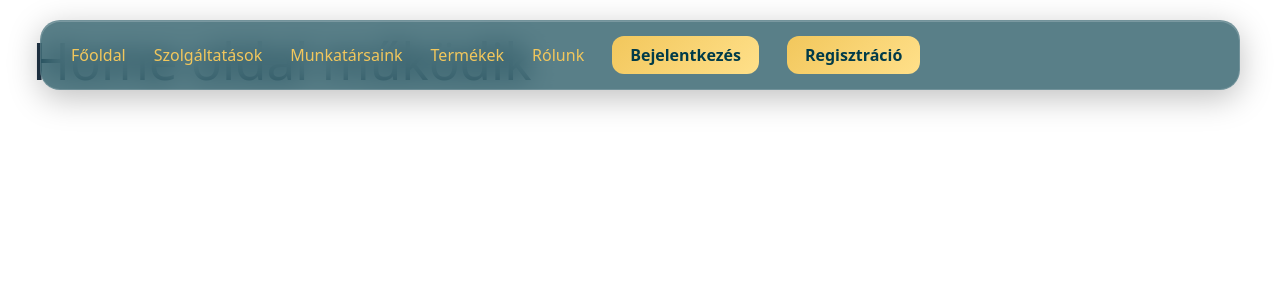
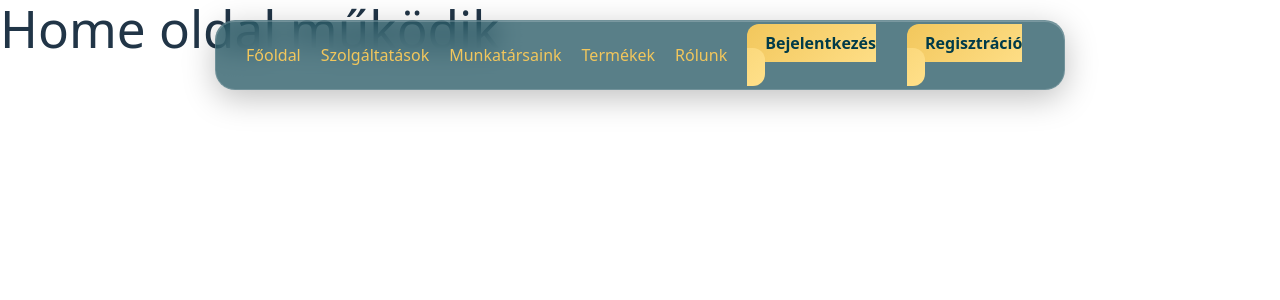
Before and after one commit to SpookyTenti/WebKer, a React (Vite) app: page / in a window 1280 px wide. Shown: the top 300 px of the page. Built offline with nearby package versions, Linux system fonts and the light colour scheme.

Commit message:
Navbar Final, marmint nagyon remelem ):

```diff
--- a/src/components/Navbar/Navbar.css
+++ b/src/components/Navbar/Navbar.css
@@ -1,21 +1,22 @@
-/*NAV WRAPPER*/
+/* NAV WRAPPER – mindig 100% széles, középre igazítva */
 nav {
   position: fixed;
   top: 20px;
-  left: 50%;
-  transform: translateX(-50%);
-  width: 95%;
-  max-width: 1200px;
-  height: 70px;
+  left: 0;
+  width: 100%;
+  display: flex;
+  justify-content: center;
   z-index: 1000;
 }
 
-/* GLASS CONTAINER */
+/* GLASS CONTAINER – ez a középső "kártya" */
 nav > div {
-  width: 100%;
-  height: 100%;
-  display: grid;
-  grid-template-columns: auto 1fr auto;
+  width: 90%;
+  max-width: 1100px;
+  height: 70px;
+
+  display: flex;
+  justify-content: center;
   align-items: center;
   padding: 0 30px;
 
@@ -29,17 +30,20 @@ nav > div {
   box-shadow:
     0 8px 32px rgba(0, 0, 0, 0.25),
     inset 0 1px 0 rgba(255, 255, 255, 0.2);
+
+  position: relative;
 }
 
-/*HAMBURGER*/
+/* HAMBURGER BUTTON */
 nav button {
+  position: absolute;
+  left: 20px;
   font-size: 28px;
   background: none;
   border: none;
   color: #f2c75c;
   cursor: pointer;
   display: none;
-  justify-self: start;
   transition: transform 0.3s ease;
 }
 
@@ -50,13 +54,12 @@ nav button:hover {
 /* MENU DESKTOP */
 nav ul {
   list-style: none;
-  display: flex !important;
+  display: flex;
   gap: 28px;
   align-items: center;
   justify-content: center;
   margin: 0;
   padding: 0;
-  justify-self: center;
 }
 
 nav ul li a {
@@ -84,7 +87,7 @@ nav ul li a:hover::after {
   width: 100%;
 }
 
-/*LOGIN + REGISTER BUTTON*/
+/* LOGIN + REGISTER BUTTON */
 nav ul li a[href='/login'],
 nav ul li a[href='/register'] {
   background: linear-gradient(135deg, #f2c75c, #ffe08a);
@@ -101,15 +104,10 @@ nav ul li a[href='/register']:hover {
   box-shadow: 0 6px 18px rgba(242, 199, 92, 0.5);
 }
 
-/*   RESPONSIVE */
+/* RESPONSIVE */
 @media (max-width: 900px) {
-  nav {
-    top: 10px;
+  nav > div {
     width: 92%;
-  }
-
-  nav > div {
-    grid-template-columns: auto auto;
   }
 
   nav button {
@@ -117,7 +115,7 @@ nav ul li a[href='/register']:hover {
   }
 
   nav ul {
-    display: none !important;
+    display: none;
     position: absolute;
     top: 85px;
     right: 0;
@@ -133,7 +131,7 @@ nav ul li a[href='/register']:hover {
     animation: fadeSlide 0.3s ease forwards;
   }
 
-  nav ul[style*='block'] {
+  nav ul[style*='flex'] {
     display: flex !important;
   }
 }
@@ -149,3 +147,11 @@ nav ul li a[href='/register']:hover {
     transform: translateY(0);
   }
 }
+/*Zold izebize csik*/
+.nav-inner {
+  max-width: 850px;
+}
+/*Fooldal-Szolg.... kozotti gap*/
+nav ul {
+  gap: 20px;
+}
--- a/src/components/Navbar/Navbar.jsx
+++ b/src/components/Navbar/Navbar.jsx
@@ -5,16 +5,15 @@ import './Navbar.css'
 export default function Navbar() {
   const [open, setOpen] = useState(false)
 
-  // ideiglenes állapotok
-  const isLoggedIn = false // ha be van jelentkezve
-  const isAdmin = false // ha admin
+  const isLoggedIn = false
+  const isAdmin = false
 
   return (
     <nav>
-      <div>
+      <div className="nav-inner">
         <button onClick={() => setOpen(!open)}>☰</button>
 
-        <ul>
+        <ul style={{ display: open ? 'flex' : '' }}>
           <li>
             <Link to="/">Főoldal</Link>
           </li>
@@ -31,7 +30,6 @@ export default function Navbar() {
             <Link to="/rolunk">Rólunk</Link>
           </li>
 
-          {/* Ha nincs bejelentkezve → Login + Regisztráció */}
           {!isLoggedIn && (
             <>
               <li>
@@ -43,14 +41,11 @@ export default function Navbar() {
             </>
           )}
 
-          {/* Ha be van jelentkezve → Profil */}
           {isLoggedIn && (
             <li>
               <Link to="/profil">Profilom</Link>
             </li>
           )}
-
-          {/* Ha admin → Admin fül */}
           {isLoggedIn && isAdmin && (
             <li>
               <Link to="/admin">Admin</Link>
--- a/src/pages/Home/Home.jsx
+++ b/src/pages/Home/Home.jsx
@@ -1,6 +1,6 @@
 export default function Home() {
   return (
-    <div className="page-container">
+    <div>
       <h1>Home oldal működik</h1>
     </div>
   )
--- a/src/pages/Login/Login.jsx
+++ b/src/pages/Login/Login.jsx
@@ -1,6 +1,6 @@
 export default function Login() {
   return (
-    <div className="page-container">
+    <div>
       <h1>Bejelentkezés</h1>
     </div>
   )
--- a/src/pages/Munkatarsaink/Munkatarsaink.jsx
+++ b/src/pages/Munkatarsaink/Munkatarsaink.jsx
@@ -1,6 +1,6 @@
 export default function Munkatarsaink() {
   return (
-    <div className="page-container">
+    <div>
       <h1>Munkatársaink</h1>
     </div>
   )
--- a/src/pages/Register/Register.jsx
+++ b/src/pages/Register/Register.jsx
@@ -1,6 +1,6 @@
 export default function Register() {
   return (
-    <div className="page-container">
+    <div>
       <h1>Regisztráció</h1>
     </div>
   )
--- a/src/pages/Rolunk/Rolunk.jsx
+++ b/src/pages/Rolunk/Rolunk.jsx
@@ -1,6 +1,6 @@
 export default function Rolunk() {
   return (
-    <div className="page-container">
+    <div>
       <h1>Rólunk oldal működik</h1>
     </div>
   )
--- a/src/pages/Szolgaltatasok/Szolgaltatasok.jsx
+++ b/src/pages/Szolgaltatasok/Szolgaltatasok.jsx
@@ -1,6 +1,6 @@
 export default function Szolgaltatasok() {
   return (
-    <div className="page-container">
+    <div>
       <h1>Szolgáltatások</h1>
     </div>
   )
--- a/src/pages/Termekek/Termekek.jsx
+++ b/src/pages/Termekek/Termekek.jsx
@@ -1,6 +1,6 @@
 export default function Termekek() {
   return (
-    <div className="page-container">
+    <div>
       <h1>Termékek</h1>
     </div>
   )
```
Also changed, not shown: 3 other files (tests, documents, lock files or other folders).
